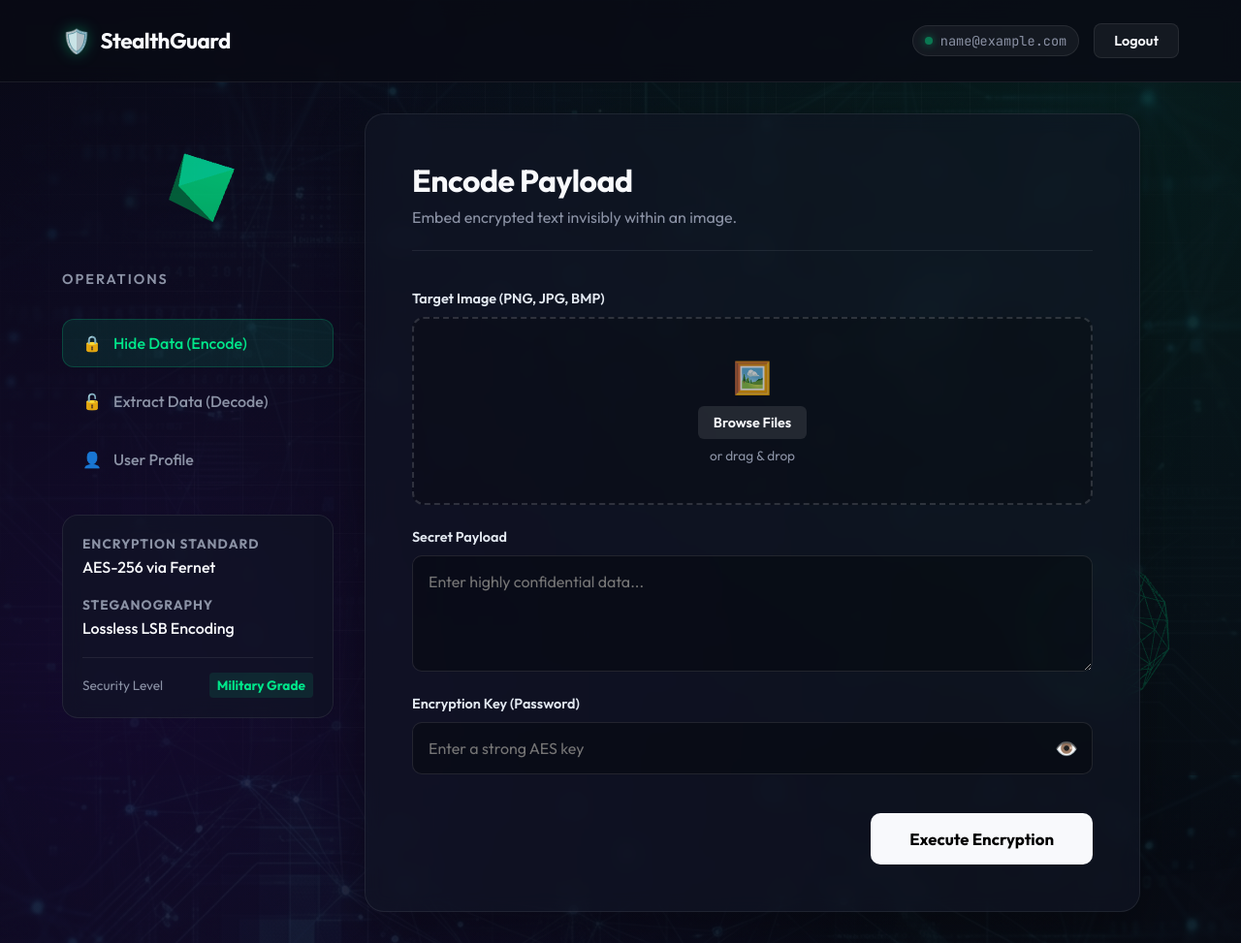
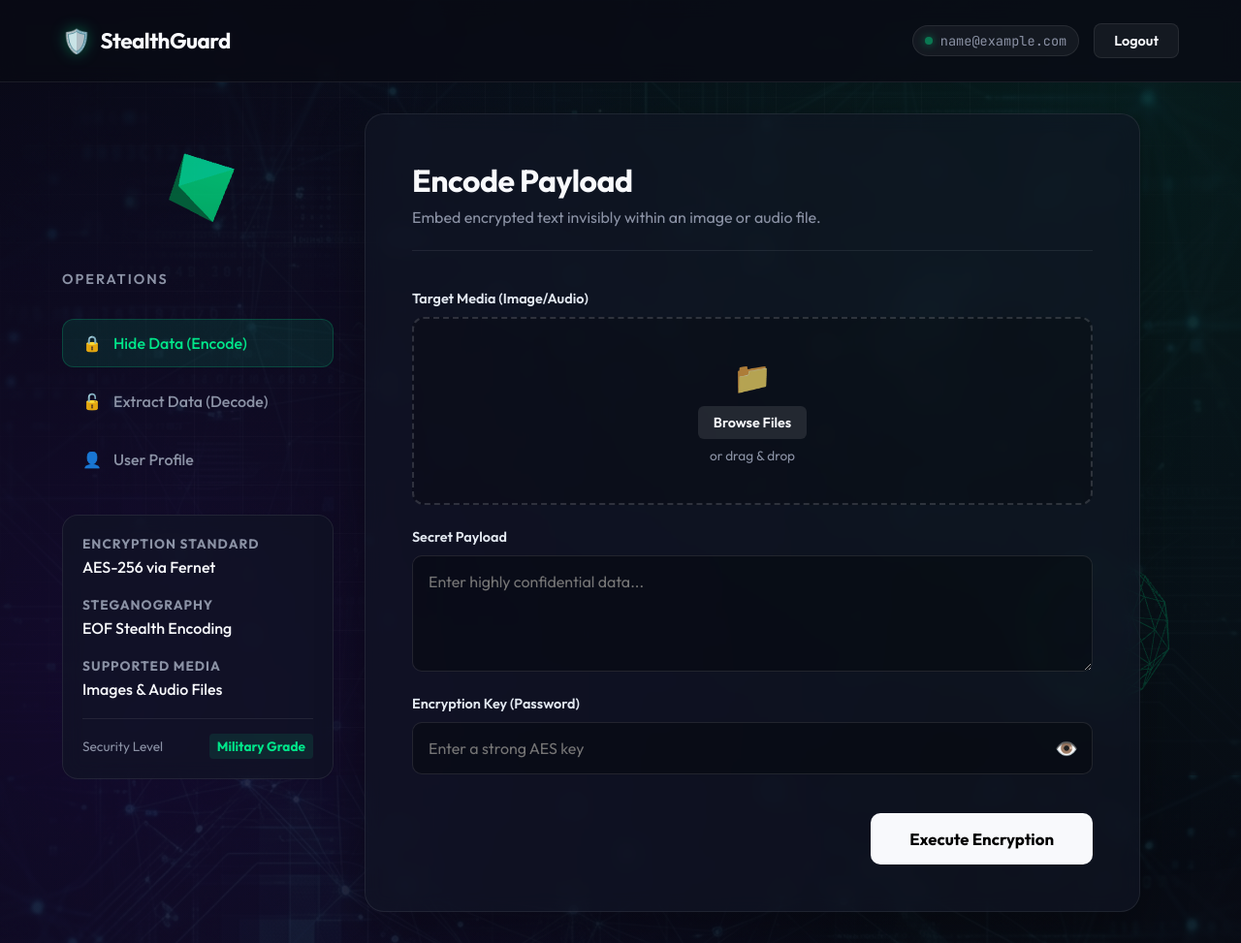
Before and after one commit to abhishek5356863-sketch/image-watermark, a Flask app: page /app in a window 1280 px wide. Shown: the whole page at 97% size. Run offline with Flask 3, Linux system fonts and the light colour scheme; the visitor is signed in with stand-in values (Sample User, id 1); some libraries are stand-ins or nearby versions.

Commit message:
feat: add audio steganography support (encode/decode for mp3, wav, ogg, flac, m4a)

```diff
--- a/app.py
+++ b/app.py
@@ -4,7 +4,7 @@ from flask import Flask, render_template, request, send_file, jsonify, session,
 from werkzeug.utils import secure_filename
 from werkzeug.security import generate_password_hash, check_password_hash
 from flask_sqlalchemy import SQLAlchemy
-from steganography import encode_image, decode_image
+from steganography import encode_media, decode_media
 
 app = Flask(__name__)
 app.config['SECRET_KEY'] = 'stealthguard-super-secret-key'
@@ -35,7 +35,7 @@ app.config['MAX_CONTENT_LENGTH'] = 16 * 1024 * 1024  # 16MB max upload
 os.makedirs(UPLOAD_FOLDER, exist_ok=True)
 os.makedirs(OUTPUT_FOLDER, exist_ok=True)
 
-ALLOWED_EXTENSIONS = {'png', 'jpg', 'jpeg', 'bmp'}
+ALLOWED_EXTENSIONS = {'png', 'jpg', 'jpeg', 'bmp', 'mp3', 'wav', 'ogg', 'flac', 'm4a'}
 
 def allowed_file(filename):
     return '.' in filename and filename.rsplit('.', 1)[1].lower() in ALLOWED_EXTENSIONS
@@ -113,15 +113,15 @@ def handle_encode():
     """Handles the API request to hide a message in an image."""
     if 'user_id' not in session:
         return jsonify({'error': 'Unauthorized. Please log in.'}), 401
-    if 'image' not in request.files:
-        return jsonify({'error': 'No image uploaded'}), 400
+    if 'file' not in request.files:
+        return jsonify({'error': 'No media uploaded'}), 400
 
-    file = request.files['image']
+    file = request.files['file']
     message = request.form.get('message')
     password = request.form.get('password')
 
     if file.filename == '':
-        return jsonify({'error': 'No image selected'}), 400
+        return jsonify({'error': 'No media selected'}), 400
     if not message or not password:
         return jsonify({'error': 'Message and password are required'}), 400
 
@@ -136,7 +136,7 @@ def handle_encode():
         output_path = os.path.join(app.config['OUTPUT_FOLDER'], output_filename)
 
         try:
-            encode_image(input_path, message, password, output_path)
+            encode_media(input_path, message, password, output_path)
             # Return the file directly for download
             return send_file(output_path, as_attachment=True, download_name=output_filename)
         except Exception as e:
@@ -153,14 +153,14 @@ def handle_decode():
     """Handles the API request to extract a message from an image."""
     if 'user_id' not in session:
         return jsonify({'error': 'Unauthorized. Please log in.'}), 401
-    if 'image' not in request.files:
-        return jsonify({'error': 'No image uploaded'}), 400
+    if 'file' not in request.files:
+        return jsonify({'error': 'No media uploaded'}), 400
 
-    file = request.files['image']
+    file = request.files['file']
     password = request.form.get('password')
 
     if file.filename == '':
-        return jsonify({'error': 'No image selected'}), 400
+        return jsonify({'error': 'No media selected'}), 400
     if not password:
         return jsonify({'error': 'Password is required'}), 400
 
@@ -170,7 +170,7 @@ def handle_decode():
         file.save(input_path)
 
         try:
-            secret_message = decode_image(input_path, password)
+            secret_message = decode_media(input_path, password)
             return jsonify({'message': secret_message})
         except Exception as e:
             return jsonify({'error': str(e)}), 400
--- a/static/script.js
+++ b/static/script.js
@@ -26,12 +26,13 @@ function togglePassword(inputId) {
     }
 }
 
-// Image Preview and Drag/Drop Logic for both forms
+// Media Preview and Drag/Drop Logic for both forms (Image + Audio)
 ['encode', 'decode'].forEach(prefix => {
     const fileInput = document.getElementById(`${prefix}-image`);
     const dropArea = fileInput.closest('.file-drop-area');
     const previewContainer = document.getElementById(`${prefix}-preview-container`);
     const previewImg = document.getElementById(`${prefix}-preview`);
+    const previewAudio = document.getElementById(`${prefix}-preview-audio`);
     const fileMessage = dropArea.querySelector('.file-message');
 
     // Handle Drag and Drop visuals
@@ -67,37 +68,56 @@ function togglePassword(inputId) {
     function handleFiles(files) {
         if (files.length > 0) {
             const file = files[0];
+            fileMessage.textContent = file.name;
+
+            // Hide both previews first
+            previewImg.classList.add('hidden');
+            previewAudio.classList.add('hidden');
+
             if (file.type.startsWith('image/')) {
-                fileMessage.textContent = file.name;
-
-                // Show preview
+                // Show image preview
                 const reader = new FileReader();
                 reader.onload = function(e) {
                     previewImg.src = e.target.result;
+                    previewImg.classList.remove('hidden');
                     previewContainer.classList.remove('hidden');
                 }
                 reader.readAsDataURL(file);
+            } else if (file.type.startsWith('audio/')) {
+                // Show audio player preview
+                const url = URL.createObjectURL(file);
+                previewAudio.src = url;
+                previewAudio.classList.remove('hidden');
+                previewContainer.classList.remove('hidden');
             } else {
-                fileMessage.textContent = "Please select a valid image file.";
+                fileMessage.textContent = "Please select a valid image or audio file.";
                 previewContainer.classList.add('hidden');
             }
         }
     }
 });
 
-// Function to remove selected image and reset preview
+// Function to remove selected media and reset preview
 function removeImage(prefix) {
     const fileInput = document.getElementById(`${prefix}-image`);
     const previewContainer = document.getElementById(`${prefix}-preview-container`);
     const previewImg = document.getElementById(`${prefix}-preview`);
+    const previewAudio = document.getElementById(`${prefix}-preview-audio`);
     const dropArea = fileInput.closest('.file-drop-area');
     const fileMessage = dropArea.querySelector('.file-message');
 
     // Clear input
     fileInput.value = "";
 
-    // Clear preview
+    // Clear image preview
     previewImg.src = "#";
+    previewImg.classList.add('hidden');
+
+    // Clear audio preview
+    previewAudio.src = "";
+    previewAudio.classList.add('hidden');
+
+    // Hide container
     previewContainer.classList.add('hidden');
 
     // Reset message
@@ -144,7 +164,7 @@ document.getElementById('encode-form').addEventListener('submit', async (e) => {
             const downloadUrl = window.URL.createObjectURL(blob);
 
             // Extract filename from header if possible, else default
-            let filename = "secret_image.png";
+            let filename = "secret_media";
             const disposition = response.headers.get('content-disposition');
             if (disposition && disposition.indexOf('attachment') !== -1) {
                 const filenameRegex = /filename[^;=\n]*=((['"]).*?\2|[^;\n]*)/;
@@ -164,17 +184,16 @@ document.getElementById('encode-form').addEventListener('submit', async (e) => {
             window.URL.revokeObjectURL(downloadUrl);
             document.body.removeChild(a);
 
-            resultDiv.textContent = "Success! Your secure image is downloading.";
+            resultDiv.textContent = "Success! Your secure media file is downloading.";
             resultDiv.classList.add('success');
             resultDiv.classList.remove('hidden');
 
             // Reset form
             e.target.reset();
-            document.getElementById('encode-preview-container').classList.add('hidden');
-            document.querySelector('#encode-section .file-message').textContent = "or drag and drop here";
+            removeImage('encode');
         } else {
             const data = await response.json();
-            throw new Error(data.error || "Failed to encode image");
+            throw new Error(data.error || "Failed to encode media");
         }
     } catch (error) {
         resultDiv.textContent = "Error: " + error.message;
@@ -210,10 +229,10 @@ document.getElementById('decode-form').addEventListener('submit', async (e) => {
             document.getElementById('decrypted-text').textContent = data.message;
             resultBox.classList.remove('hidden');
 
-            // Reset form but keep image preview
+            // Reset form but keep media preview
             document.getElementById('decode-password').value = '';
         } else {
-            throw new Error(data.error || "Failed to decode image");
+            throw new Error(data.error || "Failed to decode media");
         }
     } catch (error) {
         errorDiv.textContent = "Error: " + error.message;
--- a/templates/index.html
+++ b/templates/index.html
@@ -45,7 +45,9 @@
                 <h3>Encryption Standard</h3>
                 <p>AES-256 via Fernet</p>
                 <h3>Steganography</h3>
-                <p>Lossless LSB Encoding</p>
+                <p>EOF Stealth Encoding</p>
+                <h3>Supported Media</h3>
+                <p>Images & Audio Files</p>
                 <div class="security-level">
                     <span>Security Level</span>
                     <span class="level-high">Military Grade</span>
@@ -58,22 +60,23 @@
             <section id="encode-section" class="active-section glass-panel">
                 <div class="panel-header">
                     <h2>Encode Payload</h2>
-                    <p>Embed encrypted text invisibly within an image.</p>
+                    <p>Embed encrypted text invisibly within an image or audio file.</p>
                 </div>
 
                 <form id="encode-form">
                     <div class="form-grid">
                         <div class="input-group full-width">
-                            <label for="encode-image">Target Image (PNG, JPG, BMP)</label>
+                            <label for="encode-image">Target Media (Image/Audio)</label>
                             <div class="file-drop-area" id="encode-drop">
-                                <div class="drop-icon">🖼️</div>
+                                <div class="drop-icon">📁</div>
                                 <span class="choose-file-btn">Browse Files</span>
                                 <span class="file-message">or drag & drop</span>
-                                <input class="file-input" type="file" id="encode-image" name="image" accept="image/png, image/jpeg, image/bmp" required>
+                                <input class="file-input" type="file" id="encode-image" name="file" accept="image/*, audio/*" required>
                             </div>
                             <div id="encode-preview-container" class="preview-container hidden">
-                                <img id="encode-preview" src="#" alt="Preview">
-                                <button type="button" class="remove-image-btn" onclick="removeImage('encode')" title="Remove Image">✖</button>
+                                <img id="encode-preview" src="#" alt="Preview" class="hidden">
+                                <audio id="encode-preview-audio" controls class="hidden" style="width: 100%; margin-top: 10px;"></audio>
+                                <button type="button" class="remove-image-btn" onclick="removeImage('encode')" title="Remove Media">✖</button>
                             </div>
                         </div>
 
@@ -105,22 +108,23 @@
             <section id="decode-section" class="hidden-section glass-panel">
                 <div class="panel-header">
                     <h2>Extract & Decrypt</h2>
-                    <p>Recover hidden payloads from watermarked images.</p>
+                    <p>Recover hidden payloads from watermarked media.</p>
                 </div>
 
                 <form id="decode-form">
                     <div class="form-grid">
                         <div class="input-group full-width">
-                            <label for="decode-image">Watermarked Image (PNG only)</label>
+                            <label for="decode-image">Watermarked Media</label>
                             <div class="file-drop-area" id="decode-drop">
                                 <div class="drop-icon">🔍</div>
                                 <span class="choose-file-btn">Browse Files</span>
                                 <span class="file-message">or drag & drop</span>
-                                <input class="file-input" type="file" id="decode-image" name="image" accept="image/png, image/jpeg, image/bmp" required>
+                                <input class="file-input" type="file" id="decode-image" name="file" accept="image/*, audio/*" required>
                             </div>
                             <div id="decode-preview-container" class="preview-container hidden">
-                                <img id="decode-preview" src="#" alt="Preview">
-                                <button type="button" class="remove-image-btn" onclick="removeImage('decode')" title="Remove Image">✖</button>
+                                <img id="decode-preview" src="#" alt="Preview" class="hidden">
+                                <audio id="decode-preview-audio" controls class="hidden" style="width: 100%; margin-top: 10px;"></audio>
+                                <button type="button" class="remove-image-btn" onclick="removeImage('decode')" title="Remove Media">✖</button>
                             </div>
                         </div>
 
```
Also changed, not shown: steganography.py (+17 -17 lines).
